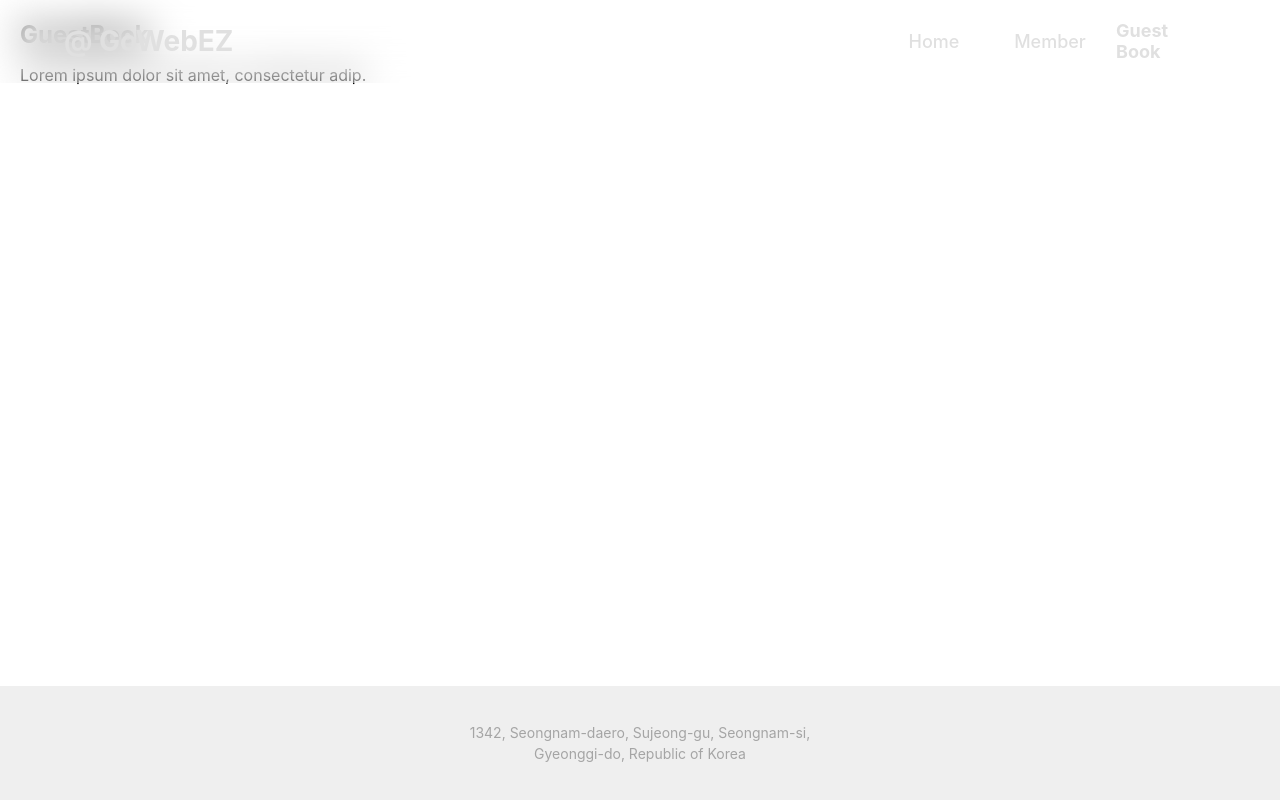
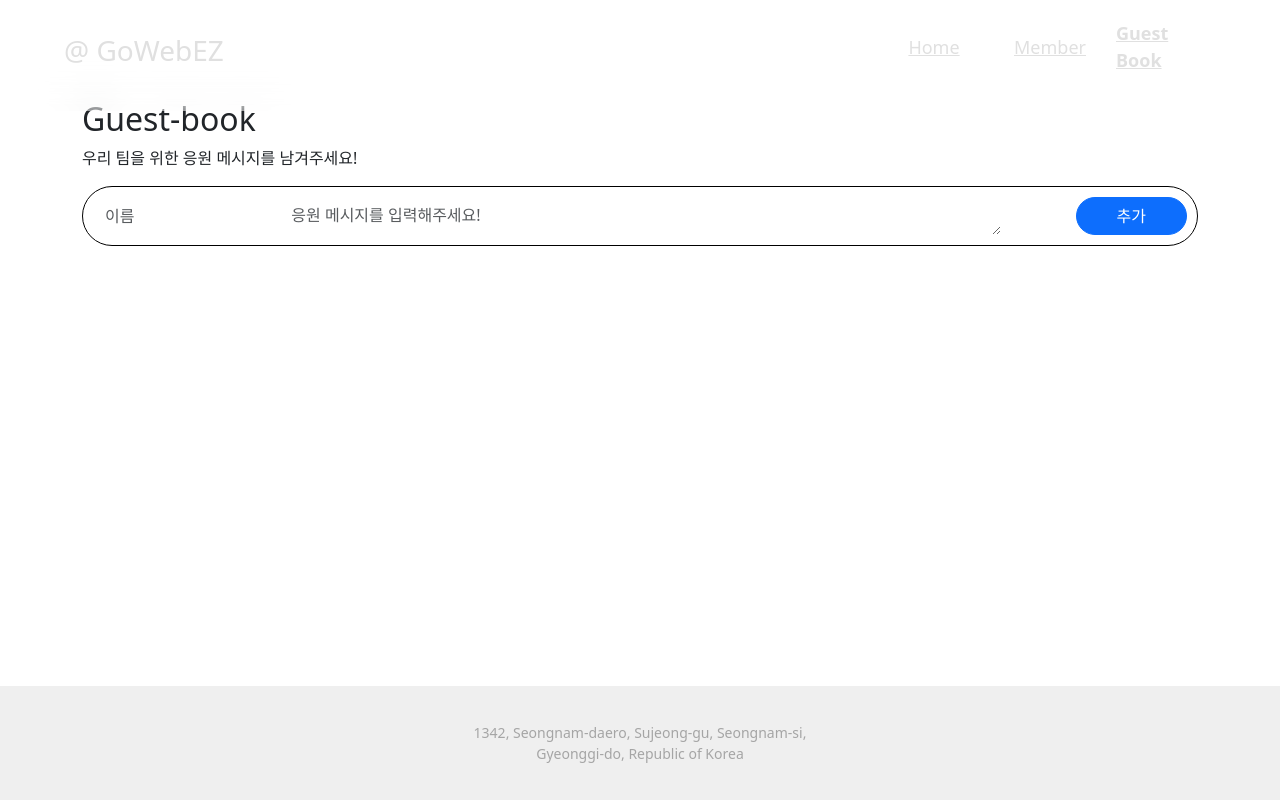
Before and after one commit to GoWeb-EZ/team-page, a React (Create React App) app: page /guest-book in a window 1280 px wide. Built offline with nearby package versions, Linux system fonts and the light colour scheme.

Commit message:
방명록 레이아웃

```diff
--- a/package.json
+++ b/package.json
@@ -14,7 +14,9 @@
     "react-scripts": "5.0.1"
   },
   "dependencies": {
+    "bootstrap": "^5.3.3",
     "react": "^18.2.0",
+    "react-bootstrap": "^2.10.2",
     "react-dom": "^18.2.0",
     "react-router-dom": "^6.22.3",
     "styled-components": "^6.1.8"
--- a/src/pages/guestbook/Guestbook.js
+++ b/src/pages/guestbook/Guestbook.js
@@ -1,10 +1,109 @@
-import React from 'react';
+import React, { useState, useEffect } from "react";
+import 'bootstrap/dist/css/bootstrap.min.css';
+import { Container, Form, Button, Row, Col, Card } from 'react-bootstrap';
 
-export default function About() {
+export default function GuestBook() {
+  const [guests, setGuests] = useState([]);
+  const [name, setName] = useState('');
+  const [message, setMessage] = useState('');
+
+  // 페이지 로드 시 localStorage에서 게스트 목록을 로드합니다.
+  useEffect(() => {
+    const savedGuests = localStorage.getItem('guests');
+    if (savedGuests) {
+      setGuests(JSON.parse(savedGuests));
+    }
+  }, []);
+
+  // guests 상태가 변경될 때마다 localStorage에 저장합니다.
+  useEffect(() => {
+    localStorage.setItem('guests', JSON.stringify(guests));
+  }, [guests]);
+
+  const backgroundColors = ['#FFADAD', '#FFD6A5', '#FDFFB6', '#CAFFBF', '#9BF6FF', '#A0C4FF', '#BDB2FF', '#FFC6FF'];
+
+  const getRandomBackgroundColor = () => backgroundColors[Math.floor(Math.random() * backgroundColors.length)];
+
+  const handleSubmit = (e) => {
+    e.preventDefault();
+    if (!name || !message) return;
+    const newGuest = {
+      id: Date.now(),
+      name,
+      message,
+      backgroundColor: getRandomBackgroundColor(), // 항목 추가 시 색상 할당
+    };
+    setGuests(prevGuests => [...prevGuests, newGuest]);
+    setName('');
+    setMessage('');
+  };
+
+
   return (
-    <div style={{ padding: 20 }}>
-      <h2> GuestBook</h2>
-      <p>Lorem ipsum dolor sit amet, consectetur adip. </p>
-    </div>
+    <Container style={{ marginTop: '100px' }}>
+      <h2>Guest-book</h2>
+      <p>우리 팀을 위한 응원 메시지를 남겨주세요!</p>
+      <Card style={{ borderRadius: '50px', border: '1px solid black' }}>
+        <Card.Body style={{ padding: '10px' }}>
+          <Form onSubmit={handleSubmit} style={{ border: 'none', padding: 0, background: 'none' }}>
+            <Row className="align-items-start">
+              <Col md={2}>
+                <Form.Group controlId="formName">
+                  <Form.Control
+                    type="text"
+                    placeholder="이름"
+                    value={name}
+                    onChange={(e) => setName(e.target.value)}
+                    style={{ border: 'none', boxShadow: 'none', height: '38px' }}
+                  />
+                </Form.Group>
+              </Col>
+              <Col md={8}>
+                <Form.Group controlId="formMessage">
+                  <Form.Control
+                    as="textarea"
+                    rows={1}
+                    placeholder="응원 메시지를 입력해주세요!"
+                    value={message}
+                    onChange={(e) => setMessage(e.target.value)}
+                    style={{ border: 'none', boxShadow: 'none', background: 'none', height: 'auto' }}
+                  />
+                </Form.Group>
+              </Col>
+              <Col md={2} className="d-flex justify-content-end">
+                <Button variant="primary" type="submit" style={{ borderRadius: '20px', boxShadow: 'none', paddingRight: '40px', paddingLeft: '40px' }}>
+                  추가
+                </Button>
+              </Col>
+            </Row>
+          </Form>
+        </Card.Body>
+      </Card>
+      <Row xs={1} md={4} className="g-4 mt-3">
+        {guests.map((guest) => (
+          <Col key={guest.id} style={{ display: 'flex', justifyContent: 'center' }}>
+            <Card style={{
+              width: '300px',
+              height: '300px',
+              borderRadius: '15px',
+              border: '0px',
+              marginBottom: '40px',
+              background: guest.backgroundColor,
+              boxShadow: '0 4px 8px rgba(0, 0, 0, 0.2)',
+              overflow: 'auto',
+            }}>
+              <Card.Body style={{ padding: '10px', display: 'flex', flexDirection: 'column' }}>
+                <Card.Title style={{ whiteSpace: 'nowrap', overflow: 'hidden', textOverflow: 'ellipsis' }}>
+                  {guest.name}
+                </Card.Title>
+                <Card.Text style={{ overflow: 'hidden', maxHeight: '250px' }}>
+                  {guest.message}
+                </Card.Text>
+              </Card.Body>
+            </Card>
+          </Col>
+        ))}
+      </Row>
+    </Container>
   );
 }
```
Also changed, not shown: 1 other file (tests, documents, lock files or other folders).
